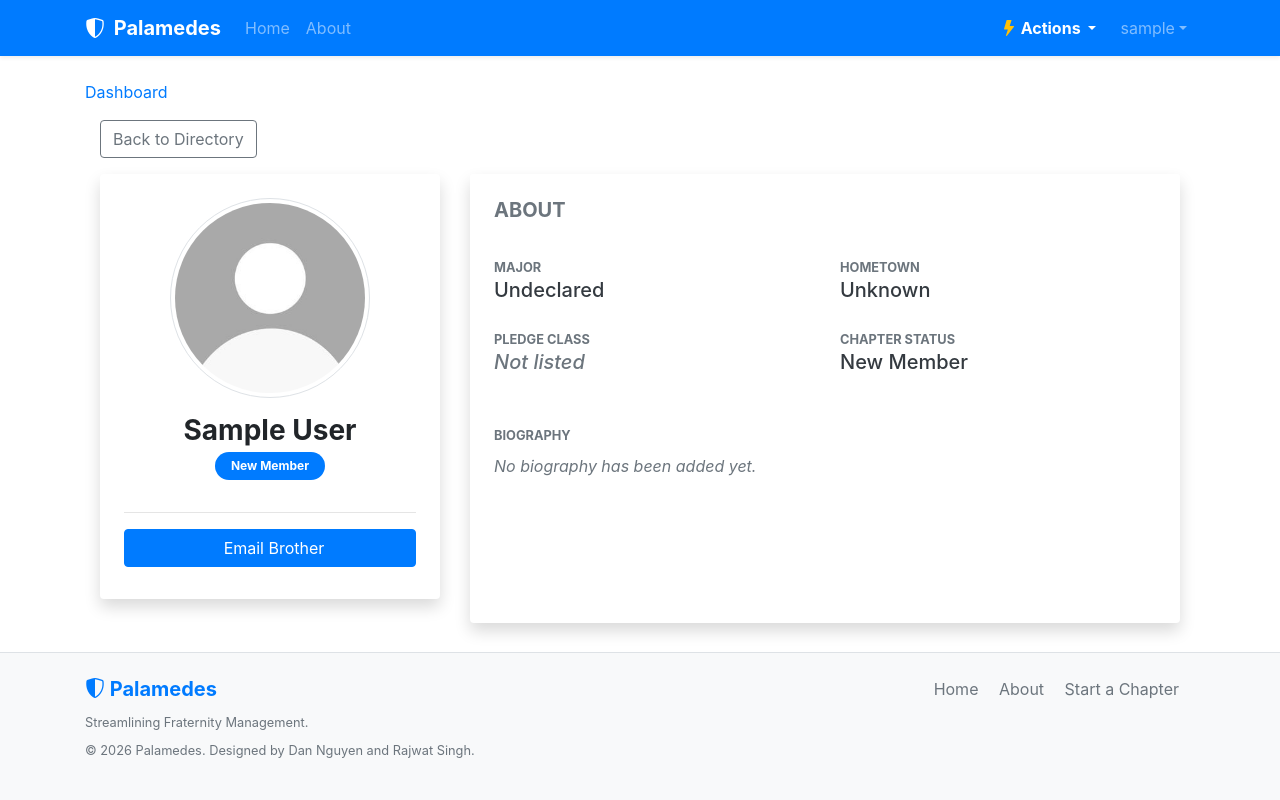
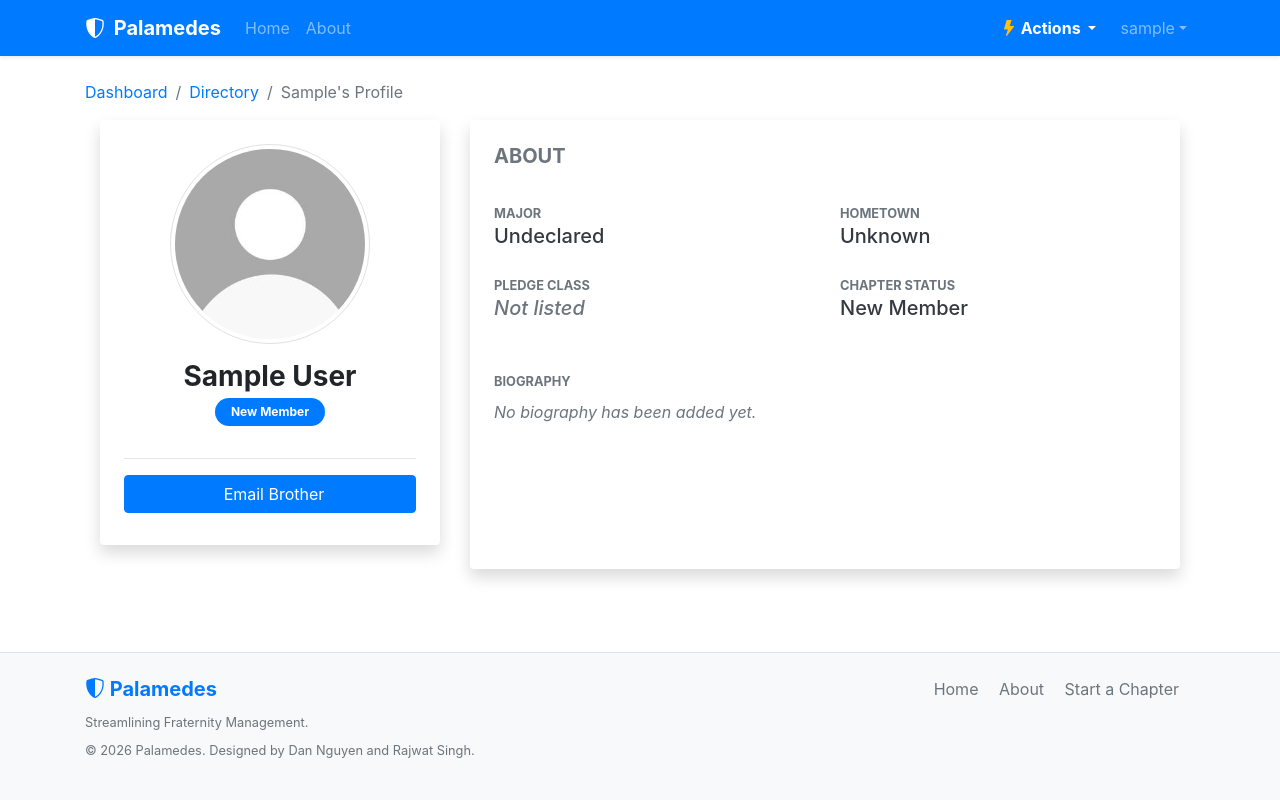
Before and after one commit to dannguyen111/palamedes, a Django app: page /dashboard/directory/member/1/ in a window 1280 px wide. Run offline with Django 5.2, Linux system fonts and the light colour scheme; the visitor is signed in with stand-in values (Sample User, id 1); data comes from the database, SQL or seed files in the repository.

Commit message:
remove existing back button in pages

```diff
--- a/palamedes/dashboard/templates/dashboard/brother_profile.html
+++ b/palamedes/dashboard/templates/dashboard/brother_profile.html
@@ -1,15 +1,12 @@
 {% extends "homepage/base.html" %}
+
+{% block breadcrumb %}
+<li class="breadcrumb-item"><a href="{% url 'brother_directory' %}">Directory</a></li>
+<li class="breadcrumb-item active" aria-current="page">{{ brother.first_name }}'s Profile</li>
+{% endblock %}
 
 {% block content %}
 <div class="container">
-    <div class="row mb-3">
-        <div class="col-12">
-            <a href="{% url 'brother_directory' %}" class="btn btn-outline-secondary">
-                <i class="fas fa-arrow-left"></i> Back to Directory
-            </a>
-        </div>
-    </div>
-
     <div class="row">
         <div class="col-md-4 mb-4">
             <div class="card shadow border-0 text-center p-4">
--- a/palamedes/dashboard/templates/dashboard/member_dues_details.html
+++ b/palamedes/dashboard/templates/dashboard/member_dues_details.html
@@ -11,9 +11,6 @@
                 <span class="text-muted">{{ brother.email }}</span>
             </div>
         </div>
-        <a href="{% url 'unpaid_directory' %}" class="btn btn-outline-secondary">
-            <i class="fas fa-arrow-left mr-1"></i> Back to Directory
-        </a>
     </div>
 
     <div class="card shadow">
```
Also changed, not shown: palamedes/dashboard/templates/dashboard/assign_points.html (+0 -8 lines), palamedes/dashboard/templates/dashboard/inbox.html (+0 -8 lines), palamedes/dashboard/templates/dashboard/ledger.html (+0 -8 lines), palamedes/dashboard/templates/dashboard/points_hub.html (+17 -37 lines), palamedes/dashboard/templates/dashboard/submit_points.html (+0 -8 lines). Lines whose indentation alone changed are shown as unchanged.
